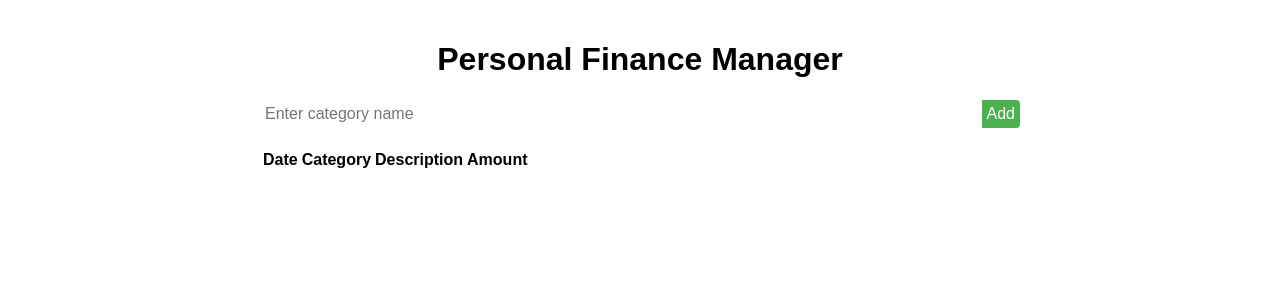
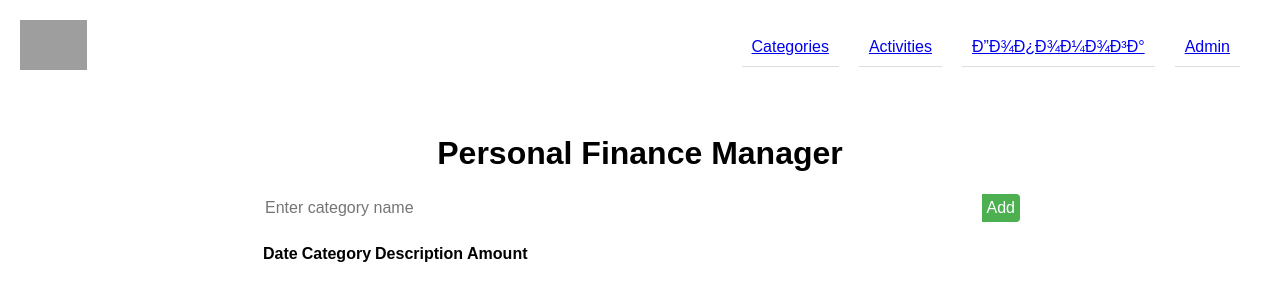
Before and after one commit to zvarucho/finance-manager, a PHP site: page / in a window 1280 px wide. Shown: the top 301 px of the page. Run offline with PHP 8.4, Linux system fonts and the light colour scheme; lists and menus that the app fills with data are empty; grey boxes are pictures that could not be loaded.

Commit message:
The menu is created

```diff
--- a/index.html
+++ b/index.html
@@ -5,6 +5,44 @@
     <link rel="stylesheet" type="text/css" href="style.css">
   </head>
   <body>
+    <header>
+        <div class="logo">
+          <img src="logo.png" alt="Logo">
+        </div>
+        <nav>
+          <ul>
+            <li>
+              <a href="#">Categories</a>
+              <ul>
+                <li><a href="#">Submenu item</a></li>
+                <li><a href="#">Submenu item</a></li>
+              </ul>
+            </li>
+            <li>
+              <a href="#">Activities</a>
+              <ul>
+                <li><a href="#">Submenu item</a></li>
+                <li><a href="#">Submenu item</a></li>
+              </ul>
+            </li>
+            <li>
+              <a href="#">Допомога</a>
+              <ul>
+                <li><a href="#">Submenu item</a></li>
+                <li><a href="#">Submenu item</a></li>
+              </ul>
+            </li>
+            <li>
+              <a href="#">Admin</a>
+              <ul>
+                <li><a href="#">Submenu item</a></li>
+                <li><a href="#">Submenu item</a></li>
+              </ul>
+            </li>
+          </ul>
+        </nav>
+      </header>
+
     <div class="container">
       <h1>Personal Finance Manager</h1>
       <form id="add-category-form">
--- a/style.css
+++ b/style.css
@@ -66,3 +66,44 @@
   tr:nth-child(even) {
     background-color: #f2f2f2;
   }
+  header {
+    display: flex;
+    justify-content: space-between;
+    align-items: center;
+    padding: 20px;
+  }
+
+  .logo img {
+    height: 50px;
+  }
+
+  nav ul {
+    list-style: none;
+    margin: 0;
+    padding: 0;
+    display: flex;
+  }
+
+  nav ul li {
+    position: relative;
+    margin-right: 20px;
+  }
+
+  nav ul li ul {
+    position: absolute;
+    top: 100%;
+    left: 0;
+    width: 200px;
+    background-color: #fff;
+    border: 1px solid #ccc;
+    padding: 10px;
+    display: none;
+  }
+
+  nav ul li:hover ul {
+    display: block;
+  }
+
+  nav ul li ul li {
+    margin: 10px 0;
+  }
```
